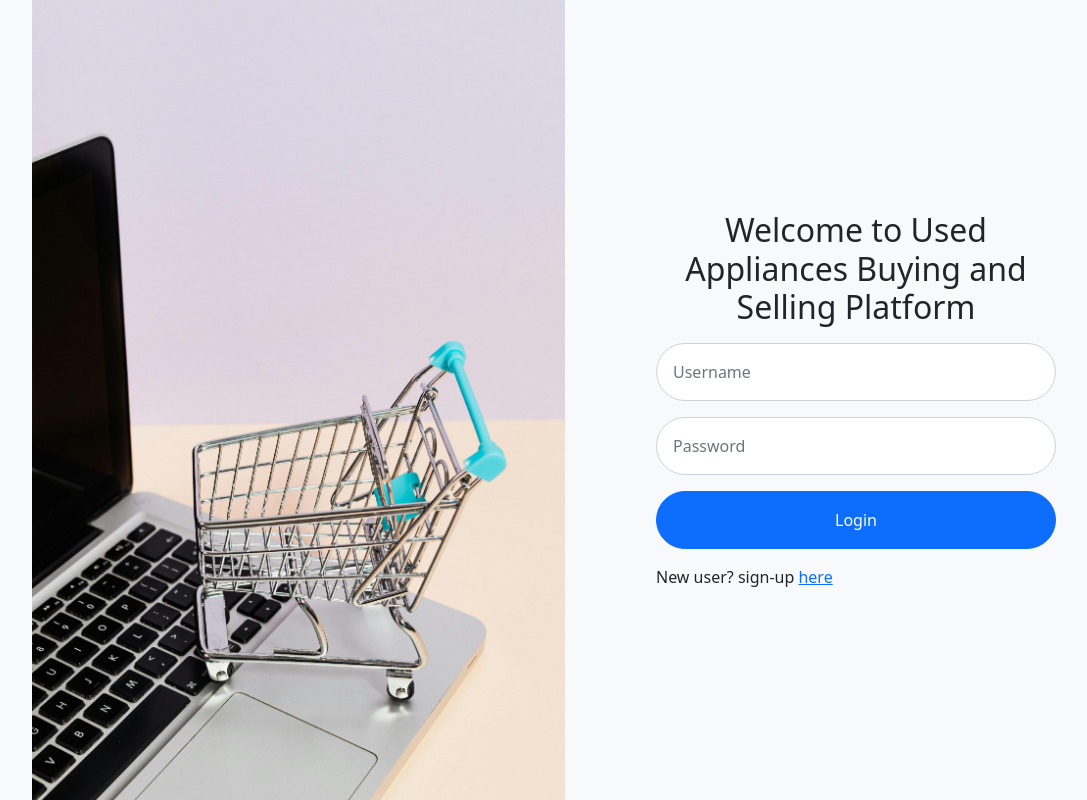
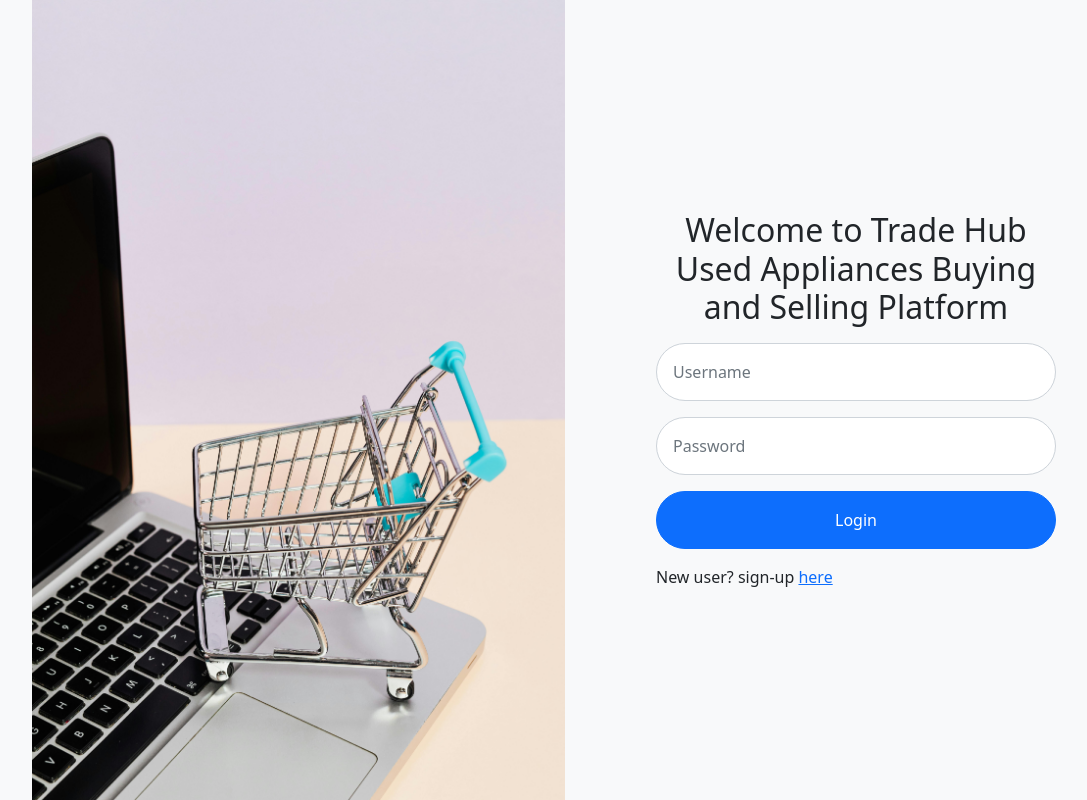
Before and after one commit to Akash-git-1006/cpp_project_ebs, a Django app: page / in a window 1280 px wide. Shown: the whole page, without its empty margins (53-1140 px from the left). Run offline with Django 4.2, Linux system fonts and the light colour scheme.

Commit message:
Update index.html

```diff
--- a/accounts/templates/accounts/index.html
+++ b/accounts/templates/accounts/index.html
@@ -50,7 +50,7 @@
       <!-- Right Side: Login Form -->
       <div class="login-container">
         <div class="login-form">
-          <h2 class="my-3 text-center">Welcome to Used Appliances Buying and Selling Platform</h2>
+          <h2 class="my-3 text-center">Welcome to Trade Hub Used Appliances Buying and Selling Platform</h2>
 
           <!-- Display error messages -->
           {% if form.errors %}
```
